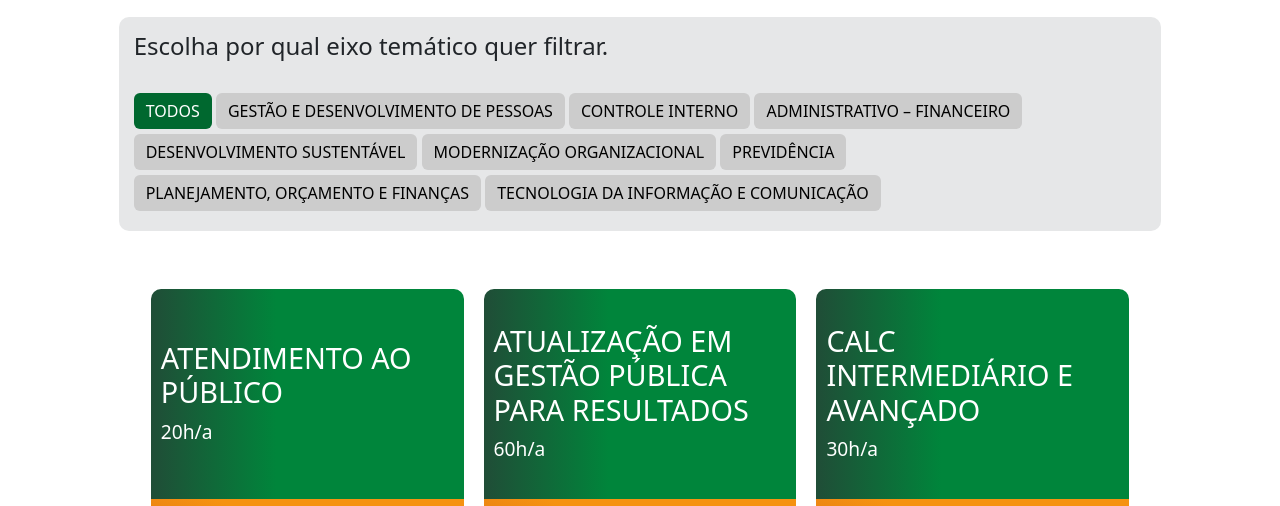
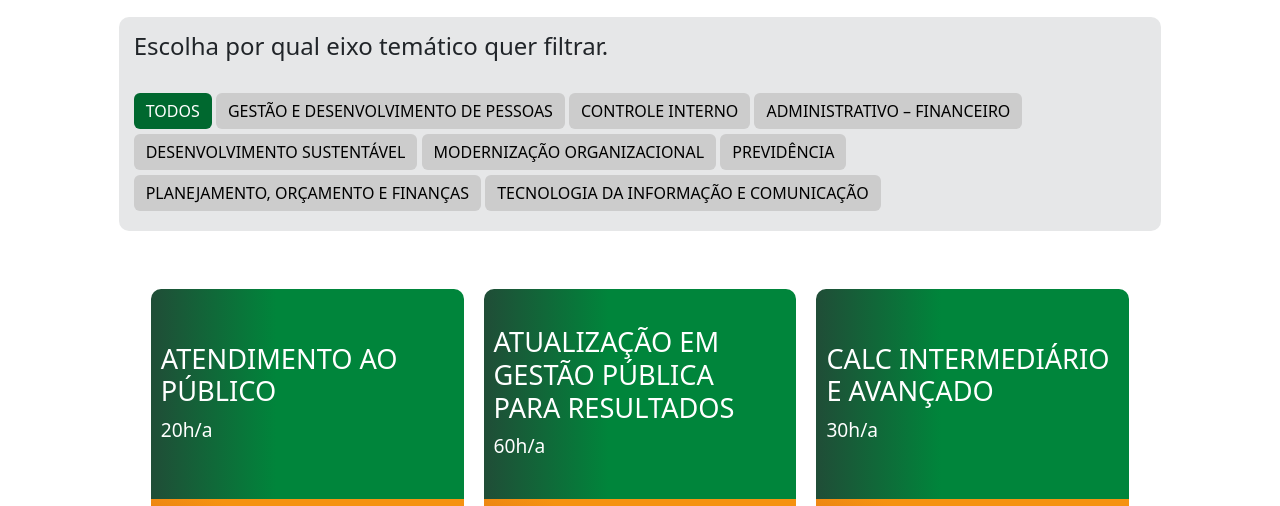
Before and after one commit to ricardo-patrick/Pagina-Cards, a plain HTML site: page index.html in a window 1280 px wide. Shown: the part 268-774 px from the top of the page. Drawn offline with nearby package versions, Linux system fonts and the light colour scheme.

Commit message:
Alteração no novo modelo de card.

```diff
--- a/style.css
+++ b/style.css
@@ -131,14 +131,20 @@ main {
 
   background: linear-gradient(to right, #204D37, #00853B 40%);
   color: white;
+  /* color: rgb(27, 27, 27); */
   border-radius: 10px 10px 0 0;
 
   padding: 10px;
   height: 210px;
+
+  /* background: url("assets/imagem.jpg");
+  background-repeat: no-repeat;
+  background-size: cover; */
+  /* opacity: 0.3; */
 }
 
 .card_capa h1 {
-  font-size: 1.8rem;
+  font-size: 1.7rem;
 }
 
 .card_capa p {
```
Also changed, not shown: index.html (+1 -0 lines), 1 other file.
